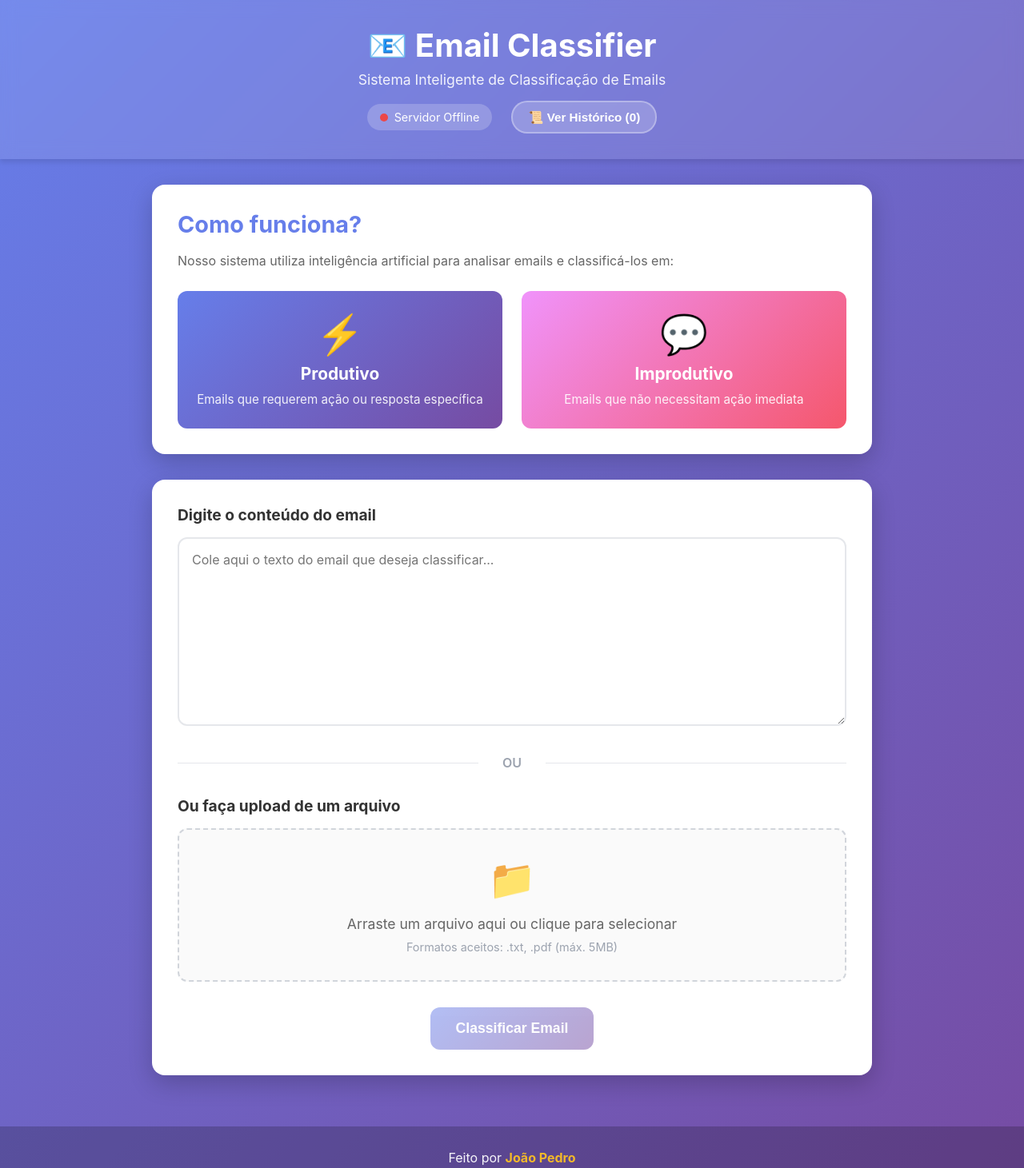
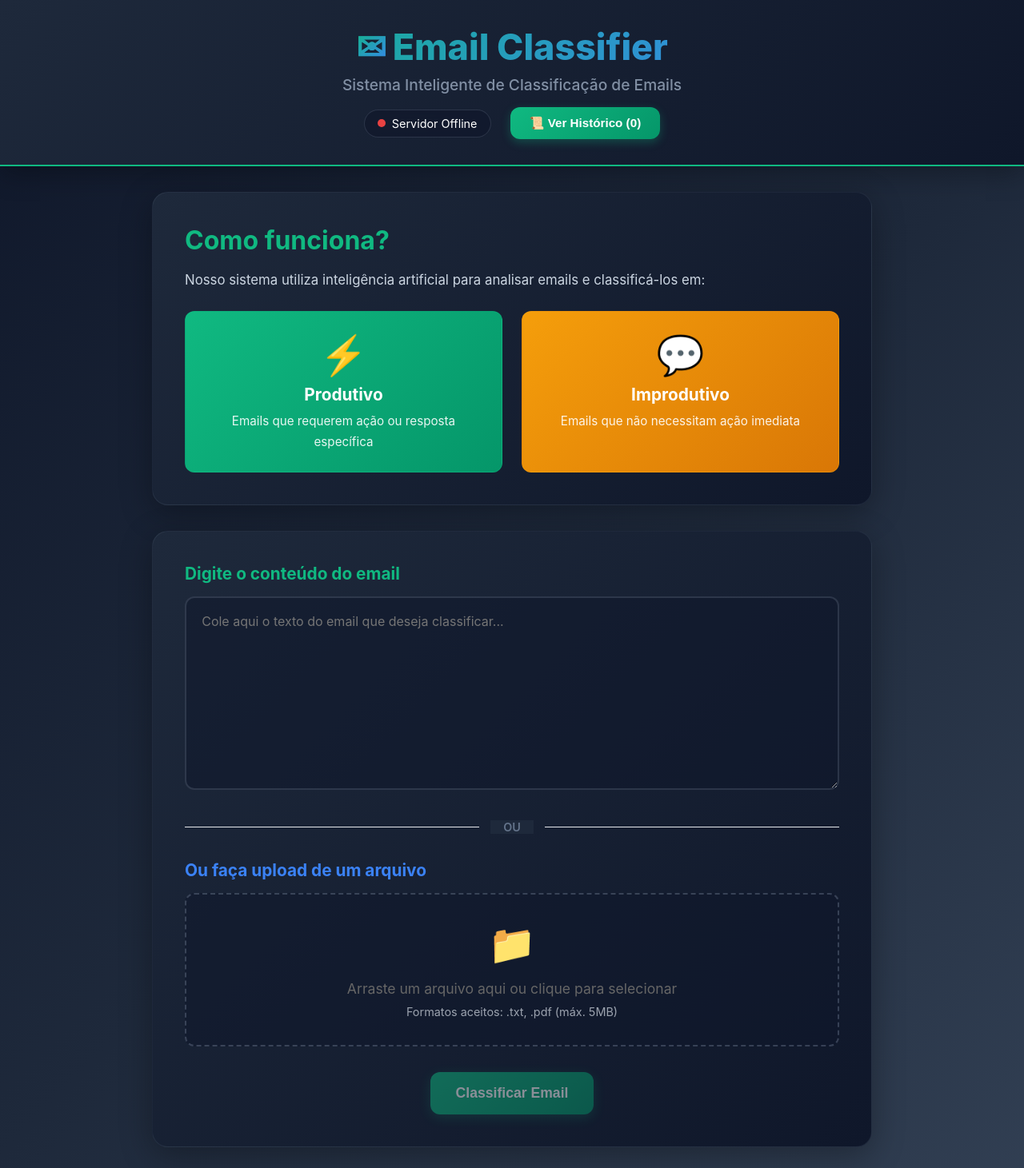
Before and after one commit to joaopsj-dev/autou-challenge, a React (Create React App) app in the folder frontend/: page / in a window 1280 px wide. Shown: the top 1461 px of the page at 80% size. Built offline with nearby package versions, Linux system fonts and the light colour scheme; no server answers.

Commit message:
style: change interface theme

```diff
--- a/frontend/src/App.css
+++ b/frontend/src/App.css
@@ -5,12 +5,12 @@
 }
 
 body {
-  font-family: -apple-system, BlinkMacSystemFont, 'Segoe UI', 'Roboto', 'Oxygen',
+  font-family: 'Inter', -apple-system, BlinkMacSystemFont, 'Segoe UI', 'Roboto', 'Oxygen',
     'Ubuntu', 'Cantarell', 'Fira Sans', 'Droid Sans', 'Helvetica Neue',
     sans-serif;
   -webkit-font-smoothing: antialiased;
   -moz-osx-font-smoothing: grayscale;
-  background: linear-gradient(135deg, #667eea 0%, #764ba2 100%);
+  background: linear-gradient(135deg, #0f172a 0%, #1e293b 50%, #334155 100%);
   min-height: 100vh;
 }
 
@@ -21,12 +21,12 @@ body {
 }
 
 .app-header {
-  background: rgba(255, 255, 255, 0.1);
-  backdrop-filter: blur(10px);
+  background: linear-gradient(135deg, #1e293b 0%, #0f172a 100%);
   padding: 2rem 1rem;
   text-align: center;
   color: white;
-  box-shadow: 0 4px 6px rgba(0, 0, 0, 0.1);
+  box-shadow: 0 8px 32px rgba(0, 0, 0, 0.3);
+  border-bottom: 2px solid #10b981;
 }
 
 .header-content {
@@ -35,15 +35,34 @@ body {
 }
 
 .header-content h1 {
-  font-size: 2.5rem;
+  font-size: 2.8rem;
   margin-bottom: 0.5rem;
-  font-weight: 700;
+  font-weight: 800;
+  background: linear-gradient(135deg, #10b981 0%, #3b82f6 100%);
+  -webkit-background-clip: text;
+  -webkit-text-fill-color: transparent;
+  background-clip: text;
+  display: flex;
+  align-items: center;
+  justify-content: center;
+  gap: 0.5rem;
+}
+
+.email-icon {
+  background: linear-gradient(135deg, #10b981 0%, #3b82f6 100%);
+  -webkit-background-clip: text;
+  -webkit-text-fill-color: transparent;
+  background-clip: text;
+  font-size: 2.8rem;
+  display: inline-block;
 }
 
 .header-content p {
-  font-size: 1.1rem;
-  opacity: 0.9;
+  font-size: 1.2rem;
+  opacity: 0.85;
   margin-bottom: 1rem;
+  color: #94a3b8;
+  font-weight: 500;
 }
 
 .header-actions {
@@ -55,29 +74,30 @@ body {
 }
 
 .btn-history {
-  background: rgba(255, 255, 255, 0.2);
+  background: linear-gradient(135deg, #10b981 0%, #059669 100%);
   color: white;
-  border: 2px solid rgba(255, 255, 255, 0.3);
-  padding: 0.6rem 1.2rem;
-  border-radius: 20px;
+  border: none;
+  padding: 0.7rem 1.5rem;
+  border-radius: 12px;
   font-size: 0.95rem;
   cursor: pointer;
   transition: all 0.3s ease;
   font-weight: 600;
+  box-shadow: 0 4px 12px rgba(16, 185, 129, 0.3);
 }
 
 .btn-history:hover {
-  background: rgba(255, 255, 255, 0.3);
-  border-color: rgba(255, 255, 255, 0.5);
+  background: linear-gradient(135deg, #059669 0%, #047857 100%);
   transform: translateY(-2px);
+  box-shadow: 0 6px 20px rgba(16, 185, 129, 0.4);
 }
 
 .btn-back {
-  background: rgba(255, 255, 255, 0.25);
+  background: linear-gradient(135deg, #3b82f6 0%, #2563eb 100%);
   color: white;
-  border: 2px solid rgba(255, 255, 255, 0.4);
-  padding: 0.6rem 1.5rem;
-  border-radius: 20px;
+  border: none;
+  padding: 0.7rem 1.5rem;
+  border-radius: 12px;
   font-size: 0.95rem;
   cursor: pointer;
   transition: all 0.3s ease;
@@ -85,20 +105,21 @@ body {
   display: flex;
   align-items: center;
   gap: 0.5rem;
+  box-shadow: 0 4px 12px rgba(59, 130, 246, 0.3);
 }
 
 .btn-back:hover {
-  background: rgba(255, 255, 255, 0.35);
-  border-color: rgba(255, 255, 255, 0.6);
+  background: linear-gradient(135deg, #2563eb 0%, #1d4ed8 100%);
   transform: translateX(-3px);
+  box-shadow: 0 6px 20px rgba(59, 130, 246, 0.4);
 }
 
 .btn-back-inline {
-  background: #667eea;
+  background: linear-gradient(135deg, #3b82f6 0%, #2563eb 100%);
   color: white;
   border: none;
   padding: 0.7rem 1.5rem;
-  border-radius: 8px;
+  border-radius: 10px;
   font-size: 1rem;
   font-weight: 600;
   cursor: pointer;
@@ -106,12 +127,13 @@ body {
   display: inline-flex;
   align-items: center;
   gap: 0.5rem;
+  box-shadow: 0 4px 12px rgba(59, 130, 246, 0.2);
 }
 
 .btn-back-inline:hover {
-  background: #5568d3;
+  background: linear-gradient(135deg, #2563eb 0%, #1d4ed8 100%);
   transform: translateX(-3px);
-  box-shadow: 0 4px 12px rgba(102, 126, 234, 0.3);
+  box-shadow: 0 6px 16px rgba(59, 130, 246, 0.3);
 }
 
 .server-status {
@@ -119,9 +141,11 @@ body {
   align-items: center;
   gap: 0.5rem;
   padding: 0.5rem 1rem;
-  background: rgba(255, 255, 255, 0.2);
+  background: rgba(15, 23, 42, 0.6);
   border-radius: 20px;
   font-size: 0.9rem;
+  border: 1px solid rgba(148, 163, 184, 0.2);
+  backdrop-filter: blur(10px);
 }
 
 .status-dot {
@@ -163,23 +187,26 @@ body {
 }
 
 .info-section {
-  background: white;
-  padding: 2rem;
-  border-radius: 16px;
+  background: linear-gradient(135deg, #1e293b 0%, #0f172a 100%);
+  padding: 2.5rem;
+  border-radius: 20px;
   margin-bottom: 2rem;
-  box-shadow: 0 10px 30px rgba(0, 0, 0, 0.2);
+  box-shadow: 0 10px 40px rgba(0, 0, 0, 0.3);
+  border: 1px solid rgba(148, 163, 184, 0.1);
 }
 
 .info-section h2 {
-  color: #667eea;
+  color: #10b981;
   margin-bottom: 1rem;
-  font-size: 1.8rem;
+  font-size: 2rem;
+  font-weight: 700;
 }
 
 .info-section p {
-  color: #666;
+  color: #cbd5e1;
   margin-bottom: 1.5rem;
-  line-height: 1.6;
+  line-height: 1.7;
+  font-size: 1.05rem;
 }
 
 .categories {
@@ -200,13 +227,15 @@ body {
 }
 
 .category-card.produtivo {
-  background: linear-gradient(135deg, #667eea 0%, #764ba2 100%);
+  background: linear-gradient(135deg, #10b981 0%, #059669 100%);
   color: white;
+  border: 1px solid rgba(16, 185, 129, 0.3);
 }
 
 .category-card.improdutivo {
-  background: linear-gradient(135deg, #f093fb 0%, #f5576c 100%);
+  background: linear-gradient(135deg, #f59e0b 0%, #d97706 100%);
   color: white;
+  border: 1px solid rgba(245, 158, 11, 0.3);
 }
 
 .category-card .icon {
@@ -227,11 +256,12 @@ body {
 }
 
 .classification-form {
-  background: white;
-  padding: 2rem;
-  border-radius: 16px;
-  box-shadow: 0 10px 30px rgba(0, 0, 0, 0.2);
+  background: linear-gradient(135deg, #1e293b 0%, #0f172a 100%);
+  padding: 2.5rem;
+  border-radius: 20px;
+  box-shadow: 0 10px 40px rgba(0, 0, 0, 0.3);
   margin-bottom: 2rem;
+  border: 1px solid rgba(148, 163, 184, 0.1);
 }
 
 .email-input-container {
@@ -239,30 +269,36 @@ body {
 }
 
 .email-input-container h3 {
-  color: #333;
+  color: #10b981;
   margin-bottom: 1rem;
-  font-size: 1.2rem;
+  font-size: 1.3rem;
+  font-weight: 700;
 }
 
 .email-textarea {
   width: 100%;
-  padding: 1rem;
-  border: 2px solid #e5e7eb;
+  padding: 1.2rem;
+  border: 2px solid rgba(148, 163, 184, 0.2);
   border-radius: 12px;
   font-size: 1rem;
   font-family: inherit;
   resize: vertical;
-  transition: border-color 0.3s ease;
+  transition: all 0.3s ease;
+  background: rgba(15, 23, 42, 0.5);
+  color: #e2e8f0;
 }
 
 .email-textarea:focus {
   outline: none;
-  border-color: #667eea;
+  border-color: #10b981;
+  background: rgba(15, 23, 42, 0.7);
+  box-shadow: 0 0 0 3px rgba(16, 185, 129, 0.1);
 }
 
 .email-textarea:disabled {
-  background: #f3f4f6;
+  background: rgba(51, 65, 85, 0.3);
   cursor: not-allowed;
+  color: #64748b;
 }
 
 .divider {
@@ -290,36 +326,38 @@ body {
 }
 
 .divider span {
-  background: white;
+  background: #1e293b;
   padding: 0 1rem;
-  color: #9ca3af;
+  color: #64748b;
   font-weight: 600;
+  font-size: 0.9rem;
 }
 
 .file-upload-container h3 {
-  color: #333;
+  color: #3b82f6;
   margin-bottom: 1rem;
-  font-size: 1.2rem;
+  font-size: 1.3rem;
+  font-weight: 700;
 }
 
 .file-upload-area {
-  border: 2px dashed #d1d5db;
+  border: 2px dashed rgba(148, 163, 184, 0.3);
   border-radius: 12px;
   padding: 2rem;
   text-align: center;
   cursor: pointer;
   transition: all 0.3s ease;
-  background: #fafafa;
+  background: rgba(15, 23, 42, 0.5);
 }
 
 .file-upload-area:hover:not(.disabled) {
-  border-color: #667eea;
-  background: #f5f3ff;
+  border-color: #3b82f6;
+  background: rgba(59, 130, 246, 0.1);
 }
 
 .file-upload-area.dragging {
-  border-color: #667eea;
-  background: #eef2ff;
+  border-color: #10b981;
+  background: rgba(16, 185, 129, 0.1);
   transform: scale(1.02);
 }
 
@@ -408,22 +446,23 @@ body {
 }
 
 .btn-primary {
-  background: linear-gradient(135deg, #667eea 0%, #764ba2 100%);
+  background: linear-gradient(135deg, #10b981 0%, #059669 100%);
   color: white;
+  box-shadow: 0 4px 15px rgba(16, 185, 129, 0.3);
 }
 
 .btn-primary:hover:not(:disabled) {
   transform: translateY(-2px);
-  box-shadow: 0 10px 20px rgba(102, 126, 234, 0.4);
+  box-shadow: 0 8px 25px rgba(16, 185, 129, 0.4);
 }
 
 .btn-secondary {
-  background: #e5e7eb;
-  color: #333;
+  background: linear-gradient(135deg, #475569 0%, #334155 100%);
+  color: white;
 }
 
 .btn-secondary:hover:not(:disabled) {
-  background: #d1d5db;
+  background: linear-gradient(135deg, #334155 0%, #1e293b 100%);
 }
 
 .btn:disabled {
@@ -432,14 +471,15 @@ body {
 }
 
 .error-message {
-  background: #fee2e2;
-  color: #991b1b;
+  background: rgba(239, 68, 68, 0.1);
+  color: #fca5a5;
   padding: 1rem;
   border-radius: 12px;
   display: flex;
   align-items: center;
   gap: 0.5rem;
   margin-top: 1rem;
+  border: 1px solid rgba(239, 68, 68, 0.3);
 }
 
 .error-icon {
@@ -449,16 +489,17 @@ body {
 .loading-spinner {
   text-align: center;
   padding: 3rem;
-  background: white;
-  border-radius: 16px;
-  box-shadow: 0 10px 30px rgba(0, 0, 0, 0.2);
+  background: linear-gradient(135deg, #1e293b 0%, #0f172a 100%);
+  border-radius: 20px;
+  box-shadow: 0 10px 40px rgba(0, 0, 0, 0.3);
+  border: 1px solid rgba(148, 163, 184, 0.1);
 }
 
 .spinner {
   width: 60px;
   height: 60px;
-  border: 4px solid #f3f4f6;
-  border-top-color: #667eea;
+  border: 4px solid rgba(148, 163, 184, 0.2);
+  border-top-color: #10b981;
   border-radius: 50%;
   animation: spin 1s linear infinite;
   margin: 0 auto 1rem;
@@ -471,16 +512,17 @@ body {
 }
 
 .loading-spinner p {
-  color: #666;
+  color: #cbd5e1;
   font-size: 1.1rem;
 }
 
 .result-container {
-  background: white;
-  padding: 2rem;
-  border-radius: 16px;
-  box-shadow: 0 10px 30px rgba(0, 0, 0, 0.2);
+  background: linear-gradient(135deg, #1e293b 0%, #0f172a 100%);
+  padding: 2.5rem;
+  border-radius: 20px;
+  box-shadow: 0 10px 40px rgba(0, 0, 0, 0.3);
   animation: slideIn 0.5s ease;
+  border: 1px solid rgba(148, 163, 184, 0.1);
 }
 
 @keyframes slideIn {
@@ -508,18 +550,20 @@ body {
 }
 
 .result-header h2 {
-  color: #333;
-  font-size: 1.8rem;
+  color: #10b981;
+  font-size: 2rem;
+  font-weight: 700;
 }
 
 .result-participants {
-  background: #f9fafb;
-  padding: 1rem;
-  border-radius: 8px;
+  background: rgba(15, 23, 42, 0.5);
+  padding: 1.2rem;
+  border-radius: 12px;
   margin-bottom: 1.5rem;
   display: flex;
   gap: 2rem;
   flex-wrap: wrap;
+  border: 1px solid rgba(148, 163, 184, 0.1);
 }
 
 .participant-field {
@@ -529,17 +573,17 @@ body {
 }
 
 .participant-field label {
-  color: #666;
+  color: #64748b;
   font-weight: 600;
 }
 
 .participant-field span {
-  color: #333;
+  color: #e2e8f0;
   font-weight: 500;
 }
 
 .email-display {
-  color: #667eea;
+  color: #3b82f6;
   font-size: 0.9rem;
   font-weight: 400;
 }
@@ -547,13 +591,14 @@ body {
 .email-action-section {
   margin: 2rem 0;
   padding: 1.5rem;
-  background: linear-gradient(135deg, #f5f7fa 0%, #c3cfe2 100%);
+  background: rgba(16, 185, 129, 0.1);
   border-radius: 12px;
   text-align: center;
+  border: 1px solid rgba(16, 185, 129, 0.2);
 }
 
 .btn-email {
-  background: linear-gradient(135deg, #667eea 0%, #764ba2 100%);
+  background: linear-gradient(135deg, #10b981 0%, #059669 100%);
   color: white;
   border: none;
   padding: 1rem 2rem;
@@ -562,17 +607,18 @@ body {
   font-weight: 600;
   cursor: pointer;
   transition: all 0.3s ease;
-  box-shadow: 0 4px 15px rgba(102, 126, 234, 0.3);
+  box-shadow: 0 4px 15px rgba(16, 185, 129, 0.3);
 }
 
 .btn-email:hover {
   transform: translateY(-3px);
-  box-shadow: 0 8px 25px rgba(102, 126, 234, 0.4);
+  box-shadow: 0 8px 25px rgba(16, 185, 129, 0.4);
+  background: linear-gradient(135deg, #059669 0%, #047857 100%);
 }
 
 .email-hint {
   margin-top: 1rem;
-  color: #666;
+  color: #94a3b8;
   font-size: 0.9rem;
   font-style: italic;
 }
@@ -580,7 +626,7 @@ body {
 .history-email-action {
   margin-top: 1rem;
   padding-top: 1rem;
-  border-top: 1px solid #e5e7eb;
+  border-top: 1px solid rgba(148, 163, 184, 0.2);
 }
 
 .result-category {
@@ -592,7 +638,7 @@ body {
 }
 
 .result-category label {
-  color: #666;
+  color: #64748b;
   font-weight: 600;
   font-size: 1.1rem;
 }
@@ -605,21 +651,24 @@ body {
 }
 
 .category-badge.produtivo {
-  background: linear-gradient(135deg, #667eea 0%, #764ba2 100%);
+  background: linear-gradient(135deg, #10b981 0%, #059669 100%);
   color: white;
+  box-shadow: 0 4px 12px rgba(16, 185, 129, 0.3);
 }
 
 .category-badge.improdutivo {
-  background: linear-gradient(135deg, #f093fb 0%, #f5576c 100%);
+  background: linear-gradient(135deg, #f59e0b 0%, #d97706 100%);
   color: white;
+  box-shadow: 0 4px 12px rgba(245, 158, 11, 0.3);
 }
 
 .confidence-badge {
   padding: 0.5rem 1rem;
-  background: #f3f4f6;
+  background: rgba(59, 130, 246, 0.2);
   border-radius: 20px;
   font-size: 0.9rem;
-  color: #666;
+  color: #3b82f6;
+  border: 1px solid rgba(59, 130, 246, 0.3);
 }
 
 .result-response {
@@ -627,7 +676,7 @@ body {
 }
 
 .result-response label {
-  color: #666;
+  color: #64748b;
   font-weight: 600;
   font-size: 1.1rem;
   display: block;
@@ -635,25 +684,27 @@ body {
 }
 
 .response-text {
-  background: #f9fafb;
+  background: rgba(15, 23, 42, 0.5);
   padding: 1.5rem;
   border-radius: 12px;
-  border-left: 4px solid #667eea;
-  color: #333;
-  line-height: 1.6;
+  border-left: 4px solid #10b981;
+  color: #e2e8f0;
+  line-height: 1.7;
   font-size: 1rem;
 }
 
 .result-stats {
-  background: #f9fafb;
+  background: rgba(15, 23, 42, 0.5);
   padding: 1.5rem;
   border-radius: 12px;
+  border: 1px solid rgba(148, 163, 184, 0.1);
 }
 
 .result-stats h4 {
-  color: #333;
+  color: #10b981;
   margin-bottom: 1rem;
   font-size: 1.1rem;
+  font-weight: 700;
 }
 
 .stats-grid {
@@ -669,22 +720,23 @@ body {
 }
 
 .stat-label {
-  color: #9ca3af;
+  color: #64748b;
   font-size: 0.9rem;
 }
 
 .stat-value {
-  color: #667eea;
+  color: #10b981;
   font-weight: 700;
   font-size: 1.5rem;
 }
 
 .app-footer {
-  background: rgba(0, 0, 0, 0.2);
+  background: linear-gradient(135deg, #0f172a 0%, #020617 100%);
   color: white;
   text-align: center;
-  padding: 1.5rem;
+  padding: 2rem;
   margin-top: auto;
+  border-top: 2px solid #10b981;
 }
 
 .app-footer p {
@@ -695,11 +747,12 @@ body {
 
 .footer-secondary {
   font-size: 0.85rem !important;
-  opacity: 0.8 !important;
+  opacity: 0.7 !important;
+  color: #94a3b8;
 }
 
 .footer-link {
-  color: #fbbf24;
+  color: #10b981;
   text-decoration: none;
   font-weight: 700;
   transition: all 0.3s ease;
@@ -707,17 +760,18 @@ body {
 }
 
 .footer-link:hover {
-  color: #fcd34d;
-  border-bottom-color: #fbbf24;
+  color: #34d399;
+  border-bottom-color: #10b981;
   transform: translateY(-1px);
 }
 
 .history-container {
-  background: white;
-  padding: 2rem;
-  border-radius: 16px;
-  box-shadow: 0 10px 30px rgba(0, 0, 0, 0.2);
+  background: linear-gradient(135deg, #1e293b 0%, #0f172a 100%);
+  padding: 2.5rem;
+  border-radius: 20px;
+  box-shadow: 0 10px 40px rgba(0, 0, 0, 0.3);
   animation: slideIn 0.5s ease;
+  border: 1px solid rgba(148, 163, 184, 0.1);
 }
 
 .history-container.empty {
@@ -734,17 +788,19 @@ body {
 }
 
 .empty-header h2 {
-  margin: 0;
+  color: #10b981;
+  font-size: 1.9rem;
+  font-weight: 700;
 }
 
 .empty-message {
-  color: #9ca3af;
+  color: #64748b;
   font-size: 1.1rem;
   margin-top: 1rem;
 }
 
 .empty-hint {
-  color: #667eea;
+  color: #3b82f6;
   font-size: 0.95rem;
   margin-top: 0.5rem;
   font-style: italic;
@@ -756,7 +812,7 @@ body {
   align-items: center;
   margin-bottom: 2rem;
   padding-bottom: 1rem;
-  border-bottom: 2px solid #e5e7eb;
+  border-bottom: 2px solid rgba(148, 163, 184, 0.2);
   flex-wrap: wrap;
   gap: 1rem;
 }
@@ -770,6 +826,9 @@ body {
 
 .history-title-group h2 {
   margin: 0;
+  color: #10b981;
+  font-weight: 700;
+  font-size: 1.9rem;
 }
 
 .history-header h2 {
@@ -806,24 +865,26 @@ body {
 }
 
 .history-item {
-  background: #f9fafb;
+  background: rgba(15, 23, 42, 0.5);
   border-radius: 12px;
   padding: 1.5rem;
-  border-left: 4px solid #667eea;
+  border-left: 4px solid #10b981;
   transition: all 0.3s ease;
+  border: 1px solid rgba(148, 163, 184, 0.1);
 }
 
 .history-item:hover {
   transform: translateX(5px);
-  box-shadow: 0 4px 12px rgba(0, 0, 0, 0.1);
+  box-shadow: 0 4px 12px rgba(0, 0, 0, 0.2);
+  background: rgba(15, 23, 42, 0.7);
 }
 
 .history-item.produtivo {
-  border-left-color: #667eea;
+  border-left-color: #10b981;
 }
 
 .history-item.improdutivo {
-  border-left-color: #f093fb;
+  border-left-color: #f59e0b;
 }
 
 .history-item-header {
@@ -842,17 +903,19 @@ body {
 }
 
 .category-tag.produtivo {
-  background: linear-gradient(135deg, #667eea 0%, #764ba2 100%);
+  background: linear-gradient(135deg, #10b981 0%, #059669 100%);
   color: white;
+  box-shadow: 0 2px 8px rgba(16, 185, 129, 0.3);
 }
 
 .category-tag.improdutivo {
-  background: linear-gradient(135deg, #f093fb 0%, #f5576c 100%);
+  background: linear-gradient(135deg, #f59e0b 0%, #d97706 100%);
   color: white;
+  box-shadow: 0 2px 8px rgba(245, 158, 11, 0.3);
 }
 
 .history-date {
-  color: #9ca3af;
+  color: #64748b;
   font-size: 0.9rem;
   margin-left: auto;
 }
@@ -886,34 +949,36 @@ body {
   display: flex;
   flex-direction: column;
   gap: 0.5rem;
+  color: #cbd5e1;
 }
 
 .history-field strong {
-  color: #666;
-  font-size: 0.9rem;
-  font-weight: 600;
+  color: #cbd5e1;
+  font-size: 0.95rem;
+  font-weight: 700;
 }
 
 .email-preview {
-  background: white;
+  background: rgba(15, 23, 42, 0.7);
   padding: 1rem;
   border-radius: 8px;
-  color: #333;
+  color: #cbd5e1;
   font-size: 0.95rem;
-  line-height: 1.5;
+  line-height: 1.6;
   max-height: 150px;
   overflow-y: auto;
   margin: 0;
+  border: 1px solid rgba(148, 163, 184, 0.1);
 }
 
 .response-preview {
-  background: white;
+  background: rgba(15, 23, 42, 0.7);
   padding: 1rem;
   border-radius: 8px;
-  border-left: 3px solid #667eea;
-  color: #333;
+  border-left: 3px solid #10b981;
+  color: #cbd5e1;
   font-size: 0.95rem;
-  line-height: 1.5;
+  line-height: 1.6;
   margin: 0;
 }
 
@@ -925,11 +990,12 @@ body {
 
 .confidence-tag {
   padding: 0.3rem 0.8rem;
-  background: #e0e7ff;
-  color: #4338ca;
+  background: rgba(59, 130, 246, 0.2);
+  color: #3b82f6;
   border-radius: 12px;
   font-size: 0.85rem;
   font-weight: 600;
+  border: 1px solid rgba(59, 130, 246, 0.3);
 }
 
 @media (max-width: 768px) {
--- a/frontend/src/App.jsx
+++ b/frontend/src/App.jsx
@@ -108,7 +108,9 @@ function App() {
     <div className="App">
       <header className="app-header">
         <div className="header-content">
-          <h1>📧 Email Classifier</h1>
+          <h1>
+            <span className="email-icon">✉</span> Email Classifier
+          </h1>
           <p>Sistema Inteligente de Classificação de Emails</p>
           <div className="header-actions">
             <div className={`server-status ${serverStatus}`}>
--- a/frontend/src/components/History.jsx
+++ b/frontend/src/components/History.jsx
@@ -35,7 +35,7 @@ const History = ({ history, onDelete, onClear, onBack }) => {
           <button className="btn-back-inline" onClick={onBack} title="Voltar para classificação">
             ← Voltar
           </button>
-          <h2>📜 Histórico de Classificações ({history.length})</h2>
+          <h2 style={{ color: '#10b981' }}>📜 Histórico de Classificações ({history.length})</h2>
         </div>
         <button className="btn-clear-history" onClick={onClear}>
           🗑️ Limpar Tudo
```
